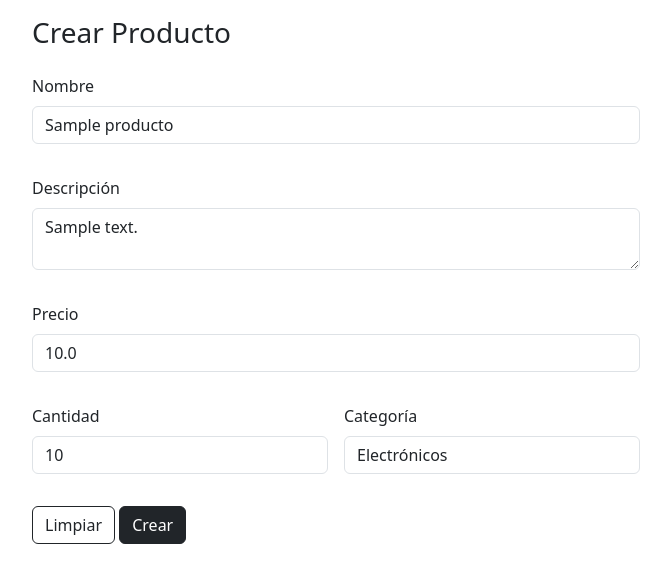
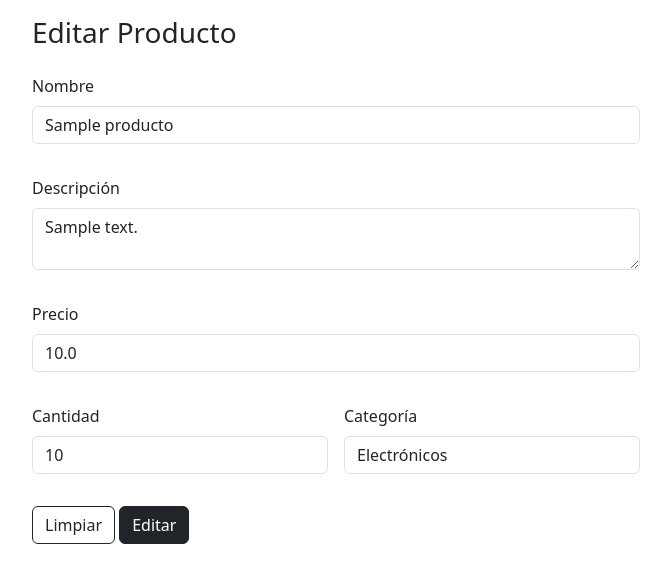
Before and after one commit to Emmanueloz/online_store, a Flask app: page /products/1/edit/ in a window 1280 px wide. Shown: the part 56-639 px from the top of the page, without its empty margins (304-975 px from the left). Run offline with Flask 3, Linux system fonts and the light colour scheme; a user stored in the database is signed in; tables that the repository leaves empty hold one stand-in row (values such as "Sample post"); parts of the project's set-up code (start-up, migrations or seed data) failed here and were passed over; some libraries are stand-ins or nearby versions.

Commit message:
editar titulo del formulario de productos

```diff
--- a/app/features/products/routes.py
+++ b/app/features/products/routes.py
@@ -24,7 +24,9 @@ def index():
 @role_authenticate([Roles.ADMIN])
 def create():
     context = {
-        'form': FormProduct()
+        'form': FormProduct(),
+        'title': 'Crear Producto',
+        'btn_text': 'Crear',
     }
     return render_template('form_product.jinja2', **context)
 
@@ -36,6 +38,8 @@ def create_product():
     form: FormProduct = FormProduct()
     context = {
         'form': form,
+        'title': 'Crear Producto',
+        'btn_text': 'Crear',
     }
 
     if not form.validate_on_submit():
@@ -74,6 +78,8 @@ def edit(id):
 
     context = {
         'form': form,
+        'title': 'Editar Producto',
+        'btn_text': 'Editar',
     }
     return render_template('form_product.jinja2', **context)
 
@@ -85,6 +91,8 @@ def edit_product(id):
     form: FormProduct = FormProduct()
     context = {
         'form': form,
+        'title': 'Editar Producto',
+        'btn_text': 'Editar',
     }
 
     if not form.validate_on_submit():
--- a/app/features/products/templates/form_product.jinja2
+++ b/app/features/products/templates/form_product.jinja2
@@ -1,11 +1,11 @@
 {% extends "layout.jinja2" %}
 
-{% block title %}Crear Producto{% endblock %}
+{% block title %}{{title}}{% endblock %}
 
 {% block content %}
 <main class="container-fluid p-3">
     <form class="col-12 col-md-8 col-lg-6  mx-auto row g-3  {{ 'was-validated' if form.errors }}" method="post">
-        <h3>Crear Producto</h3>
+        <h3>{{title}}</h3>
         {{ form.csrf_token }}
         <div class="mb-3">
             {{ form.name.label(class="form-label") }}
@@ -29,7 +29,7 @@
         </div>
         <div>
             <button class="btn btn-outline-dark" type="reset">Limpiar</button>
-            <button class="btn btn-dark" type="submit">Crear</button>
+            <button class="btn btn-dark" type="submit">{{btn_text}}</button>
         </div>
     </form>
 </main>
--- a/app/features/products/templates/products.jinja2
+++ b/app/features/products/templates/products.jinja2
@@ -25,7 +25,8 @@
                 {% for product in products %}
                 <tr>
                     <td>{{ product.name }}</td>
-                    <td>{{ product.description }}</td>
+                    {# Descripción reduce a 10 caracteres #}
+                    <td>{{ product.description | truncate(70) }}</td>
                     <td>{{ product.price }}</td>
                     <td>{{ product.amount }}</td>
                     <td>{{ product.category }}</td>
```
